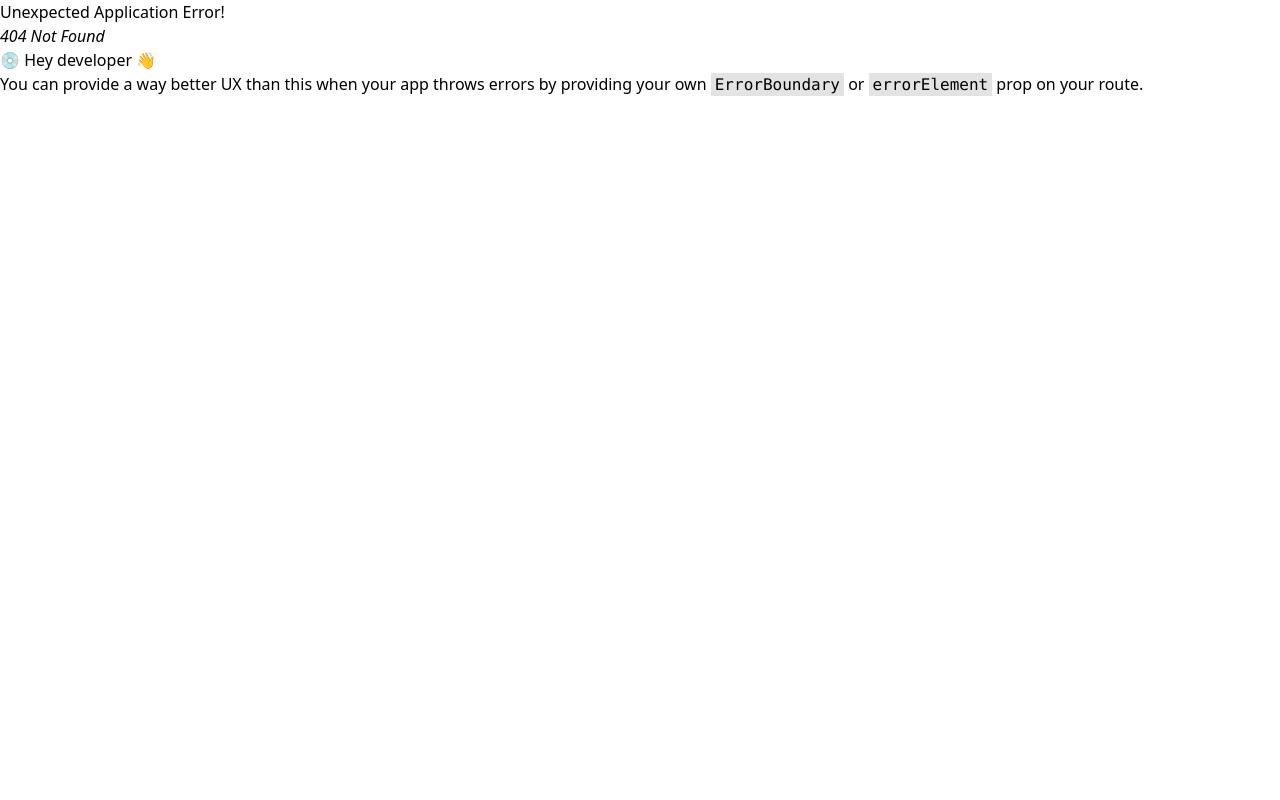
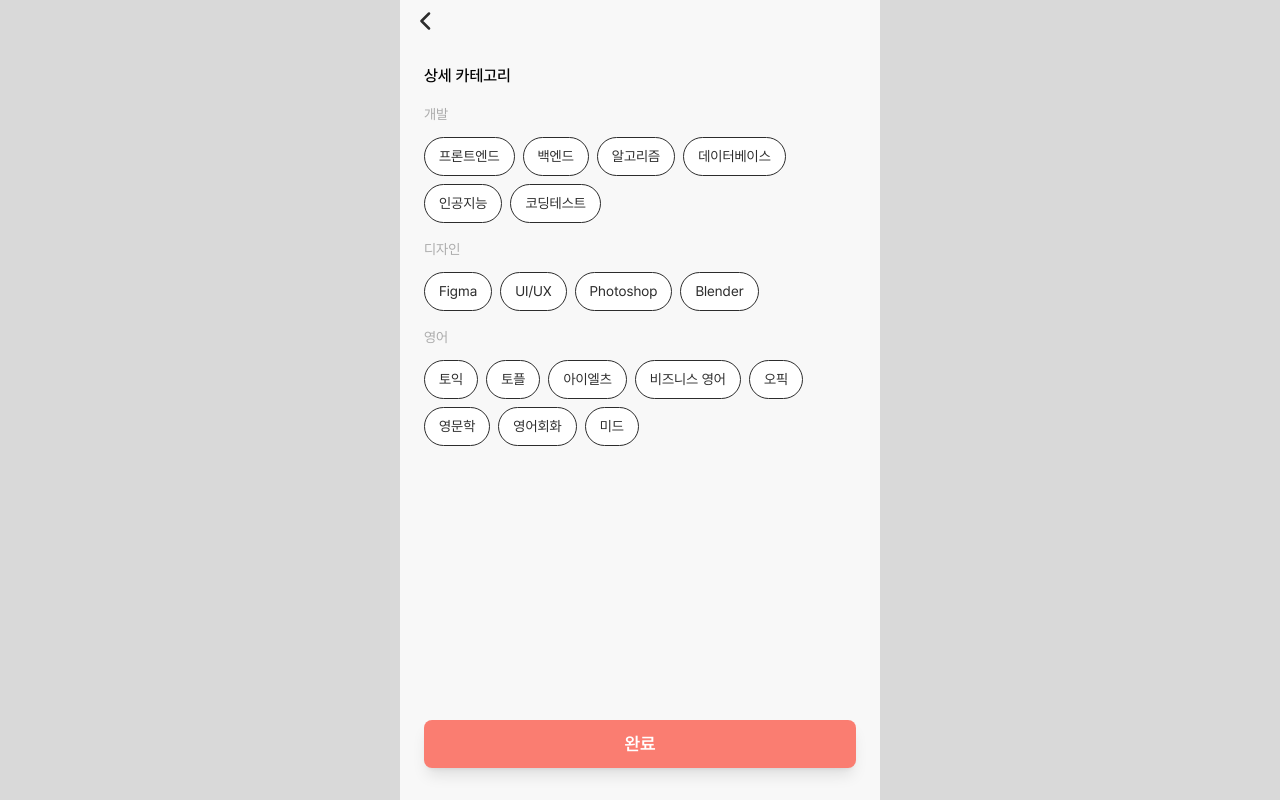
Before and after one commit to Smeet0528/FRONTEND, a React (Vite) app: page /filter in a window 1280 px wide. Before the commit this address had no page. Built offline with nearby package versions, Linux system fonts and the light colour scheme.

Commit message:
Feat: 카테고리 선택 페이지 UI 구현
- 카테고리 선택 후 로컬스토리지에 저장
- 버튼 글자 로컬스토리지 저장을 위한 ToggleButton 컴포넌트 리팩토링
- 구현 페이지 라우팅 기능 추가
- 페이지 상단바 고정

```diff
--- a/src/components/ToggleButton.tsx
+++ b/src/components/ToggleButton.tsx
@@ -1,4 +1,3 @@
-import { useState } from 'react';
 import X from '@/assets/X.svg';
 
 interface ToggleButtonProps {
@@ -9,6 +8,8 @@ interface ToggleButtonProps {
   borderColor?: string;
   textColor?: string;
   isToggle?: boolean; // 토글 버튼으로 사용 시 추가
+  toggled?: boolean;
+  onToggle?: (text: string) => void; // 선택된 토클 버튼 텍스트 전달
   onClick?: () => void; // 토글 버튼 이외 용도로 사용 시 추가
 }
 
@@ -20,12 +21,14 @@ const ToggleButton = ({
   textColor = '#2C2C2C',
   borderColor,
   isToggle = false,
+  toggled = false,
+  onToggle,
   onClick,
 }: ToggleButtonProps) => {
-  const [toggle, setToggle] = useState(false);
-
   const handleToggle = () => {
-    setToggle((prev) => !prev);
+    if (text) {
+      onToggle?.(text);
+    }
   };
 
   const handleClick = () => {
@@ -33,8 +36,8 @@ const ToggleButton = ({
   };
 
   const toggleStyle = {
-    backgroundColor: toggle ? '#FA7D71' : bgColor,
-    color: toggle ? '#FFFFFF' : textColor,
+    backgroundColor: toggled ? '#FA7D71' : bgColor,
+    color: toggled ? '#FFFFFF' : textColor,
   };
 
   return (
--- a/src/layouts/protected-layout.tsx
+++ b/src/layouts/protected-layout.tsx
@@ -1,6 +1,7 @@
 import { matchPath, Outlet, useLocation } from 'react-router';
 import HomeHeader from '../components/Headers/HomeHeader';
 import Navbar from '../components/Navbar';
+import BackHeader from '@/components/Headers/BackHeader';
 
 export default function ProtectedLayout() {
   // const navigate = useNavigate();
@@ -11,15 +12,22 @@ export default function ProtectedLayout() {
 
   const location = useLocation();
   const isHomePage = matchPath('/', location.pathname);
+  const isStudyListPage = matchPath('/study-list', location.pathname);
+  const isFilterPage = matchPath('/filter', location.pathname);
+
+  const showHomeHeader = isHomePage || isStudyListPage;
+  const showBackHeader = isFilterPage;
+  const showNavbar = isHomePage || isStudyListPage;
 
   return (
     <div className="flex items-center justify-center bg-[#D9D9D9]">
       <div className="max-w-[480px] w-full min-h-screen bg-[#F8F8F8]">
-        {isHomePage && <HomeHeader />}
+        {showHomeHeader && <HomeHeader />}
+        {showBackHeader && <BackHeader />}
         <div className="pt-[4rem]">
           <Outlet />
         </div>
-        {isHomePage && <Navbar />}
+        {showNavbar && <Navbar />}
       </div>
     </div>
   );
--- /dev/null
+++ b/src/pages/filter-page/index.tsx
@@ -0,0 +1,88 @@
+import ToggleButton from '@/components/ToggleButton';
+import { useState } from 'react';
+import { useNavigate } from 'react-router';
+
+const mockData = [
+  {
+    subTitle: '개발',
+    keywords: [
+      '프론트엔드',
+      '백엔드',
+      '알고리즘',
+      '데이터베이스',
+      '인공지능',
+      '코딩테스트',
+    ],
+  },
+  {
+    subTitle: '디자인',
+    keywords: ['Figma', 'UI/UX', 'Photoshop', 'Blender'],
+  },
+  {
+    subTitle: '영어',
+    keywords: [
+      '토익',
+      '토플',
+      '아이엘츠',
+      '비즈니스 영어',
+      '오픽',
+      '영문학',
+      '영어회화',
+      '미드',
+    ],
+  },
+];
+
+export default function FilterPage() {
+  const navigate = useNavigate();
+  const [selectedKeywords, setSelectedKeywords] = useState<string[]>([]);
+
+  const handleToggle = (keyword: string) => {
+    setSelectedKeywords((prev) =>
+      prev.includes(keyword)
+        ? prev.filter((kw) => kw !== keyword)
+        : [...prev, keyword]
+    );
+  };
+
+  const handleSelect = () => {
+    localStorage.setItem('selectedKeywords', JSON.stringify(selectedKeywords));
+    void navigate('/study-list');
+  };
+
+  return (
+    <>
+      <h2 className="px-6 font-[pretendard] font-medium">상세 카테고리</h2>
+      <div className="px-6">
+        {mockData.map((data) => (
+          <div key={data.subTitle}>
+            <h3 className="font-[pretendard] font-normal text-[14px] text-[#ABABAB] pt-4 pb-3">
+              {data.subTitle}
+            </h3>
+            <div className="flex gap-2 flex-wrap">
+              {data.keywords.map((keyword) => (
+                <ToggleButton
+                  key={keyword}
+                  isToggle={true}
+                  text={keyword}
+                  toggled={selectedKeywords.includes(keyword)}
+                  onToggle={handleToggle}
+                  borderColor="#ABABAB"
+                />
+              ))}
+            </div>
+          </div>
+        ))}
+      </div>
+      <div className="fixed max-w-[480px] bottom-0 w-full pb-8 px-6">
+        <button
+          type="button"
+          className="w-full max-w-[480px] h-12 rounded-lg bg-[#FA7D71] shadow-lg font-[pretendard] font-semibold text-white text-lg"
+          onClick={handleSelect}
+        >
+          완료
+        </button>
+      </div>
+    </>
+  );
+}
--- a/src/pages/home-page/index.tsx
+++ b/src/pages/home-page/index.tsx
@@ -26,11 +26,11 @@ const mockData = [
 
 export default function HomePage() {
   return (
-    <div className="px-6">
-      <h2 className="font-[pretendard] font-medium text-[#1F1F1F] pb-3.5">
+    <div>
+      <h2 className="fixed top-12 w-full max-w-[480px] px-6 font-[pretendard] font-medium text-[#1F1F1F] bg-[#F8F8F8]">
         내 스터디
       </h2>
-      <div className="flex flex-col gap-3">
+      <div className="flex flex-col gap-3 min-h-screen pt-3.5 px-6">
         {mockData?.map((data) => (
           <StudyCard
             key={data.id}
--- a/src/pages/study-list-page/index.tsx
+++ b/src/pages/study-list-page/index.tsx
@@ -44,6 +44,14 @@ export default function StudyListPage() {
   const navigate = useNavigate();
   const [selectedState, setSelectedState] = useState('서울/경기');
 
+  const localStorageKeywords = JSON.parse(
+    localStorage.getItem('selectedKeywords') ?? 'null'
+  ) as string[] | null;
+
+  const [selectedKeywords, setSelectedKeywords] = useState<string[] | null>(
+    localStorageKeywords
+  );
+
   const handleClick = () => {
     void navigate('/filter');
   };
@@ -56,16 +64,34 @@ export default function StudyListPage() {
     void navigate('/new-study');
   };
 
+  const handleDelete = (keyword: string) => {
+    setSelectedKeywords((prev) =>
+      prev ? prev.filter((kw) => kw !== keyword) : null
+    );
+  };
+
   return (
-    <div className="px-6">
+    <div>
+      <div className="fixed top-12 w-full max-w-[480px] px-6 pb-2 bg-[#F8F8F8] flex gap-2">
         <ToggleButton
           icon={Filter}
           text="필터"
           borderColor="#ABABAB"
           onClick={handleClick}
         />
+        {selectedKeywords?.map((keyword) => (
+          <ToggleButton
+            key={keyword}
+            text={keyword}
+            bgColor="#FA7D71"
+            textColor="#FFFFFF"
+            hasDelete={true}
+            onClick={() => handleDelete(keyword)}
+          />
+        ))}
+      </div>
 
-      <div className="flex gap-4 justify-between flex-nowrap mt-3.5 overflow-x-scroll">
+      <div className="fixed top-24 w-full max-w-[480px] bg-[#F8F8F8] flex gap-4 justify-between flex-nowrap overflow-x-scroll px-6 pb-3">
         {StateList.map((state) => (
           <button
             type="button"
@@ -78,11 +104,11 @@ export default function StudyListPage() {
         ))}
       </div>
 
-      <h2 className="mt-4 font-[pretendard] font-medium text-[#1F1F1F]">
+      <h2 className="fixed top-33 w-full max-w-[480px] px-6 bg-[#F8F8F8] font-[pretendard] font-medium text-[#1F1F1F]">
         현재 모집 중인 스터디
       </h2>
 
-      <div className="mt-3.5 flex flex-col gap-3">
+      <div className="px-6 mt-25 flex flex-col gap-3 min-h-screen">
         {mockData?.map((data) => (
           <StudyCard
             key={data.id}
```
Also changed, not shown: src/App.tsx (+10 -0 lines), src/assets/filter.svg (added), src/assets/plus.svg (added). Lines whose indentation alone changed are shown as unchanged.
